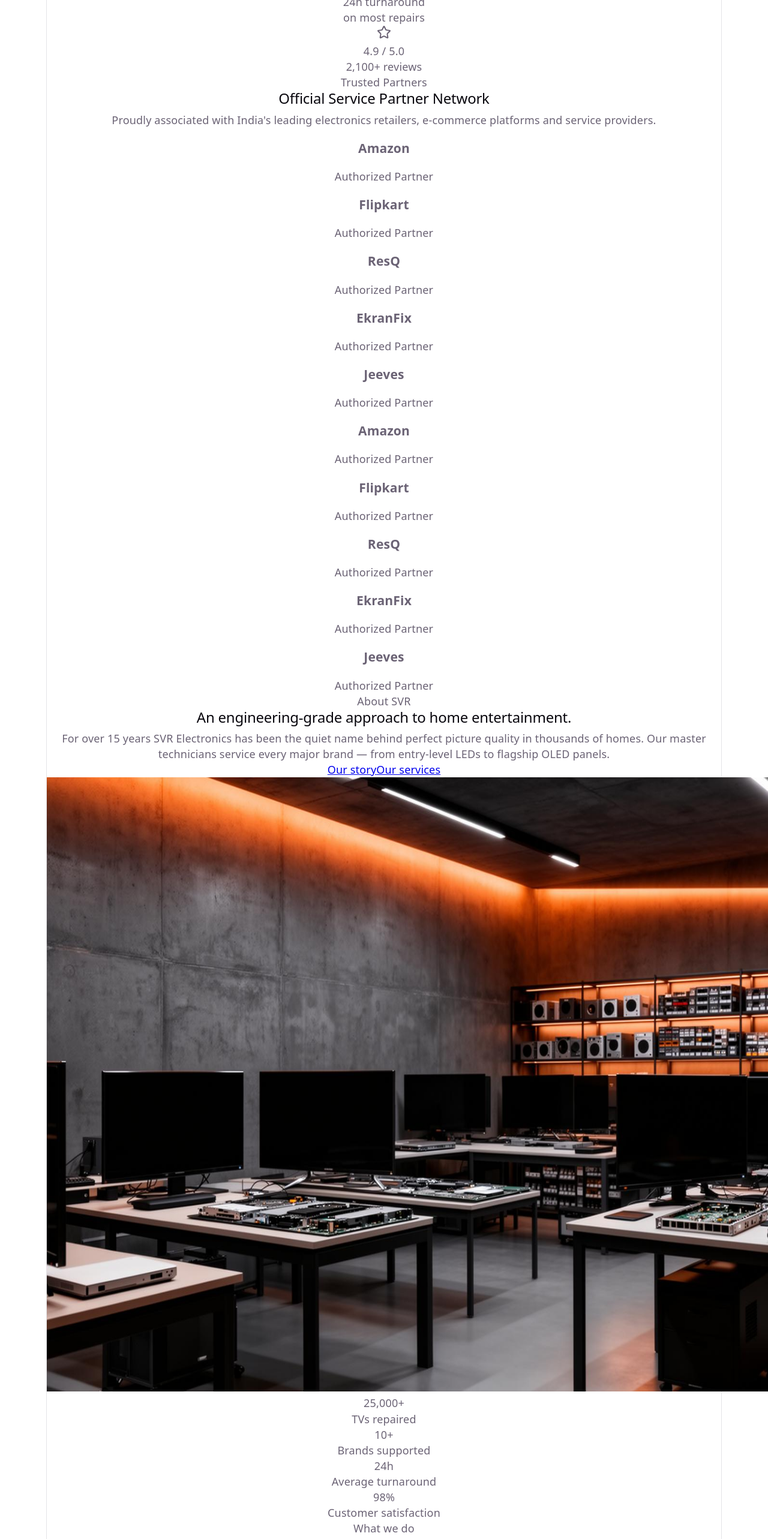
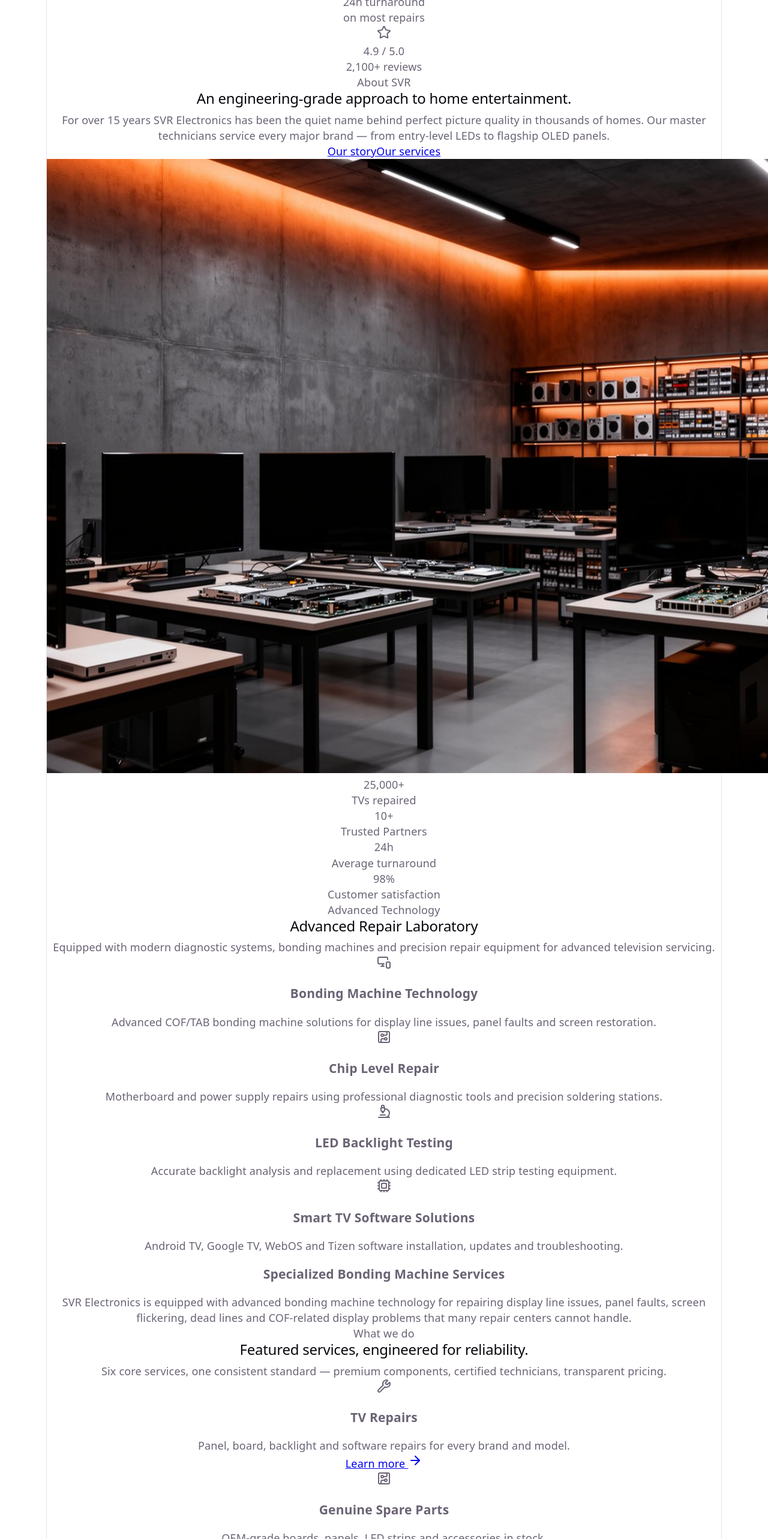
Before and after one commit to sandeshvengala/svr-electronics, a React (Vite) app: page / in a window 1280 px wide. Shown: the part 1340-3906 px from the top of the page at 60% size. Built offline with nearby package versions, Linux system fonts and the light colour scheme; the HTML template or start-up script is replaced by a standard one.

Commit message:
small changes

```diff
--- a/src/pages/Home.tsx
+++ b/src/pages/Home.tsx
@@ -2,8 +2,21 @@ import { Link } from "react-router-dom";
 import { motion, useScroll, useTransform } from "framer-motion";
 import { useRef } from "react";
 import {
-  Wrench, ShieldCheck, Tv, Cpu, Zap, Clock, Star, ArrowRight,
-  CircuitBoard, Sparkles, Phone, MessageSquare, CheckCircle2,
+  Cpu,
+  CircuitBoard,
+  Wrench,
+  Tv,
+  ShieldCheck,
+  Zap,
+  Clock,
+  Star,
+  ArrowRight,
+  Sparkles,
+  Phone,
+  MessageSquare,
+  CheckCircle2,
+  MonitorSmartphone,
+  Microscope,
 } from "lucide-react";
 import heroTv from "@/assets/hero-tv.jpg";
 import workshop from "@/assets/workshop.jpg";
@@ -17,8 +30,9 @@ function Home() {
   return (
     <>
       <Hero />
-      <Partners />
+      {/* <Partners /> */}
       <Intro />
+      <AdvancedLab />
       <Services />
       <Brands />
       <Process />
@@ -131,7 +145,7 @@ function Hero() {
 function Intro() {
   const stats = [
     { value: 25000, suffix: "+", label: "TVs repaired" },
-    { value: 10, suffix: "+", label: "Brands supported" },
+    { value: 10, suffix: "+", label: "Trusted Partners" },
     { value: 24, suffix: "h", label: "Average turnaround" },
     { value: 98, suffix: "%", label: "Customer satisfaction" },
   ];
@@ -179,72 +193,151 @@ function Intro() {
 }
 
 
-function Partners() {
-  const partners = [
-    "Amazon",
-    "Flipkart",
-    "ResQ",
-    "EkranFix",
-    "Jeeves",
-    "Amazon",
-    "Flipkart",
-    "ResQ",
-    "EkranFix",
-    "Jeeves",
+// function Partners() {
+//   const partners = [
+//     "Amazon",
+//     "Flipkart",
+//     "ResQ",
+//     "EkranFix",
+//     "Jeeves",
+//     "Amazon",
+//     "Flipkart",
+//     "ResQ",
+//     "EkranFix",
+//     "Jeeves",
+//   ];
+
+//   return (
+//     <section className="py-24 md:py-32 border-y border-border/60 bg-[color:var(--card)]/30">
+//       <div className="container-x">
+//         <Reveal>
+//           <div className="text-center">
+//             <span className="text-xs uppercase tracking-[0.2em] text-[color:var(--ember)]">
+//               Trusted Partners
+//             </span>
+
+//             <h2 className="mt-3 text-3xl md:text-5xl font-bold tracking-tight">
+//               Official Service Partner Network
+//             </h2>
+
+//             <p className="mt-4 max-w-2xl mx-auto text-muted-foreground">
+//               Proudly associated with India's leading electronics retailers,
+//               e-commerce platforms and service providers.
+//             </p>
+//           </div>
+//         </Reveal>
+
+//         <div
+//           className="relative mt-1 overflow-hidden"
+//           style={{
+//             maskImage:
+//               "linear-gradient(to right, transparent, black 8%, black 92%, transparent)",
+//           }}
+//         >
+//           <div
+//             className="flex gap-5 animate-marquee w-max"
+//             style={{ animationDuration: "25s" }}
+//           >
+//             {partners.map((partner, i) => (
+//               <div
+//                 key={i}
+//                 className="shrink-0 glass-strong rounded-2xl px-10 py-6 min-w-[220px] text-center hover:bg-[color:var(--ember)]/10 transition-all duration-300"
+//               >
+//                 <h3 className="font-display text-xl font-bold">
+//                   {partner}
+//                 </h3>
+
+//                 <p className="mt-12 text-xs text-muted-foreground">
+//                   Authorized Partner
+//                 </p>
+//               </div>
+//             ))}
+//           </div>
+//         </div>
+//       </div>
+//     </section>
+//   );
+// }
+
+
+function AdvancedLab() {
+  const features = [
+    {
+      icon: MonitorSmartphone,
+      title: "Bonding Machine Technology",
+      desc: "Advanced COF/TAB bonding machine solutions for display line issues, panel faults and screen restoration.",
+    },
+    {
+      icon: CircuitBoard,
+      title: "Chip Level Repair",
+      desc: "Motherboard and power supply repairs using professional diagnostic tools and precision soldering stations.",
+    },
+    {
+      icon: Microscope,
+      title: "LED Backlight Testing",
+      desc: "Accurate backlight analysis and replacement using dedicated LED strip testing equipment.",
+    },
+    {
+      icon: Cpu,
+      title: "Smart TV Software Solutions",
+      desc: "Android TV, Google TV, WebOS and Tizen software installation, updates and troubleshooting.",
+    },
   ];
 
   return (
-    <section className="py-24 md:py-32 border-y border-border/60 bg-[color:var(--card)]/30">
-      <div className="container-x">
+    <section className="container-x py-24 md:py-32">
       <Reveal>
-          <div className="text-center">
+        <div className="text-center max-w-3xl mx-auto">
           <span className="text-xs uppercase tracking-[0.2em] text-[color:var(--ember)]">
-              Trusted Partners
+            Advanced Technology
           </span>
 
           <h2 className="mt-3 text-3xl md:text-5xl font-bold tracking-tight">
-              Official Service Partner Network
+            Advanced Repair Laboratory
           </h2>
 
-            <p className="mt-4 max-w-2xl mx-auto text-muted-foreground">
-              Proudly associated with India's leading electronics retailers,
-              e-commerce platforms and service providers.
+          <p className="mt-4 text-muted-foreground">
+            Equipped with modern diagnostic systems, bonding machines and
+            precision repair equipment for advanced television servicing.
           </p>
         </div>
       </Reveal>
 
-        <div
-          className="relative mt-12 overflow-hidden"
-          style={{
-            maskImage:
-              "linear-gradient(to right, transparent, black 8%, black 92%, transparent)",
-          }}
-        >
-          <div
-            className="flex gap-5 animate-marquee w-max"
-            style={{ animationDuration: "25s" }}
-          >
-            {partners.map((partner, i) => (
-              <div
-                key={i}
-                className="shrink-0 glass-strong rounded-2xl px-10 py-6 min-w-[220px] text-center hover:bg-[color:var(--ember)]/10 transition-all duration-300"
-              >
-                <h3 className="font-display text-xl font-bold">
-                  {partner}
+      <div className="grid md:grid-cols-2 lg:grid-cols-4 gap-5 mt-12">
+        {features.map((item, index) => (
+          <Reveal key={item.title} delay={index * 0.1}>
+            <div className="glass rounded-2xl p-6 h-full hover:bg-[color:var(--card)] transition-all">
+              <div className="inline-flex size-12 items-center justify-center rounded-xl bg-gradient-to-br from-[color:var(--ember)] to-[color:var(--ember-glow)] text-white">
+                <item.icon className="size-5" />
+              </div>
+
+              <h3 className="mt-4 text-lg font-semibold">
+                {item.title}
               </h3>
 
-                <p className="mt-1 text-xs text-muted-foreground">
-                  Authorized Partner
+              <p className="mt-2 text-sm text-muted-foreground leading-relaxed">
+                {item.desc}
               </p>
             </div>
+          </Reveal>
         ))}
       </div>
-        </div>
+
+      <div className="mt-10 glass-strong rounded-3xl p-8 text-center">
+        <h3 className="text-2xl font-bold">
+          Specialized Bonding Machine Services
+        </h3>
+
+        <p className="mt-3 text-muted-foreground max-w-3xl mx-auto">
+          SVR Electronics is equipped with advanced bonding machine technology
+          for repairing display line issues, panel faults, screen flickering,
+          dead lines and COF-related display problems that many repair centers
+          cannot handle.
+        </p>
       </div>
     </section>
   );
 }
-
 
 const SERVICES = [
   { icon: Wrench, title: "TV Repairs", desc: "Panel, board, backlight and software repairs for every brand and model.", to: "/repairs" },
--- a/src/pages/RequestService.tsx
+++ b/src/pages/RequestService.tsx
@@ -65,7 +65,7 @@ ${v.address}
 
   return (
     <>
-      <PageHero eyebrow="Request service" title="Book a slot." subtitle="Tell us about your television and we'll arrange a complimentary pickup, diagnosis and quote." />
+      <PageHero eyebrow="Tell us about your television issue and our experts will provide a quick diagnosis, service recommendation, and transparent quote." />
       <section className="container-x py-12">
         <Reveal>
           <form onSubmit={handleSubmit(onSubmit)} className="glass-strong rounded-3xl p-6 md:p-10 max-w-3xl mx-auto space-y-5">
@@ -85,7 +85,7 @@ ${v.address}
               </Field>
               <Field label="Model / size"><input {...register("model")} className={inputClass} placeholder={`e.g. 55" QLED Q70A`} /></Field>
             </div>
-            <Field label="Service type" error={errors.service?.message}>
+            {/* <Field label="Service type" error={errors.service?.message}>
               <select {...register("service", { required: "Required" })}
                 className={`${inputClass} text-foreground bg-background`}>
                 <option value="">Select service</option>
@@ -96,7 +96,7 @@ ${v.address}
                 <option value="Warranty service">Warranty service</option>
                 <option value="Other">Other</option>
               </select>
-            </Field>
+            </Field> */}
             <Field label="Describe the issue" error={errors.issue?.message}>
               <textarea rows={4} {...register("issue", { required: "Required" })} className={inputClass + " resize-none"} placeholder="No display, lines on screen, won't turn on, etc." />
             </Field>
--- a/src/pages/Testimonials.tsx
+++ b/src/pages/Testimonials.tsx
@@ -34,13 +34,13 @@ const REVIEWS = [
   },
   {
     name: "Tharun",
-    role: "Nizamabad",
+    role: "Jagtial",
     text: "Best place in the city for genuine spare parts. Saved me from buying a new TV.",
     rating: 3.9,
   },
   {
     name: "Maneesh",
-    role: "Nizamabad",
+    role: "Dichpally",
     text: "The technician was punctual, polite and very knowledgeable. Will definitely recommend.",
     rating: 4,
   },
```
Lines whose indentation alone changed are shown as unchanged.
